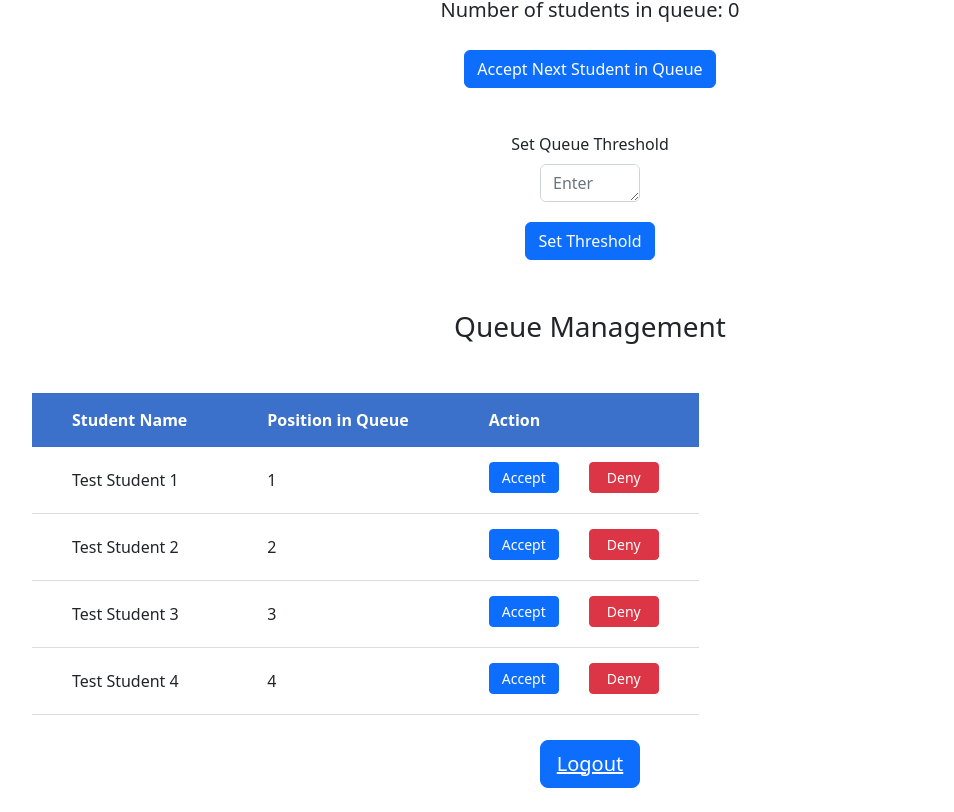
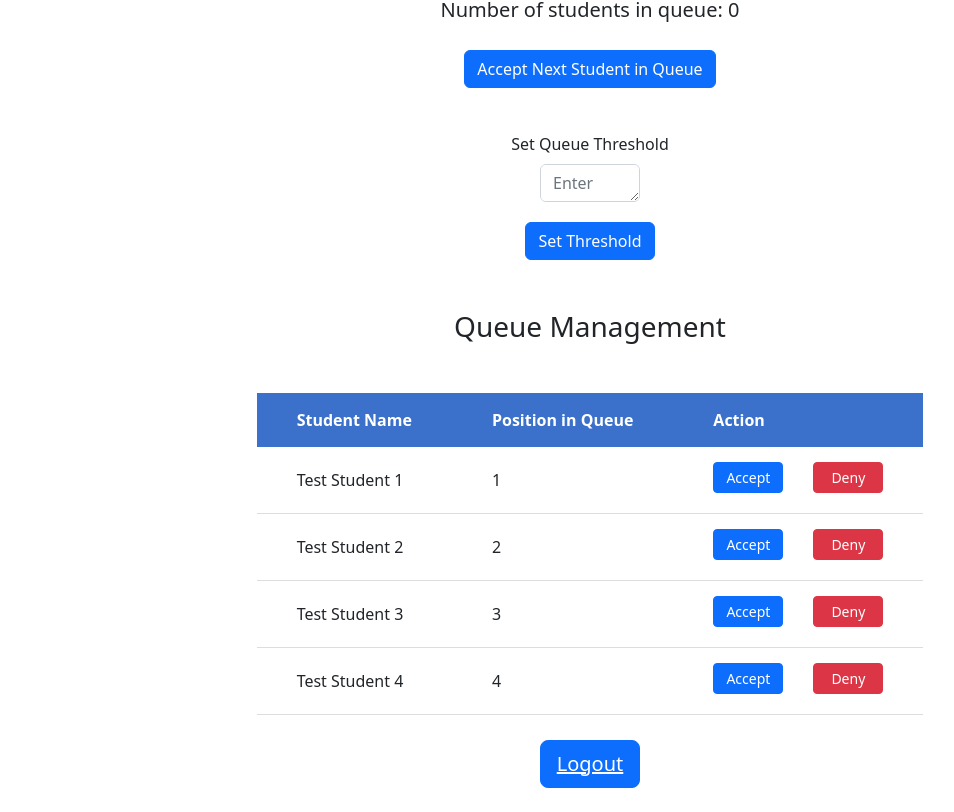
Before and after one commit to LucasStevenson/CS151-CareerQ, a React (Create React App) app in the folder frontend/: page /company in a window 1280 px wide. Shown: the part 505-1317 px from the top of the page, without its empty margins (50-1004 px from the left). Built offline with nearby package versions, Linux system fonts and the light colour scheme.

Commit message:
centered table

```diff
--- a/frontend/src/components/Company.js
+++ b/frontend/src/components/Company.js
@@ -196,7 +196,7 @@ const Company = () => {
                 <Row>
                     <Col>
                         <div>
-                            <table className={styles.contentTable}>
+                            <table className={`${styles.contentTable} mx-auto`}>
                                 <thead>
                                     <tr>
                                         <th>Student Name</th>
```
